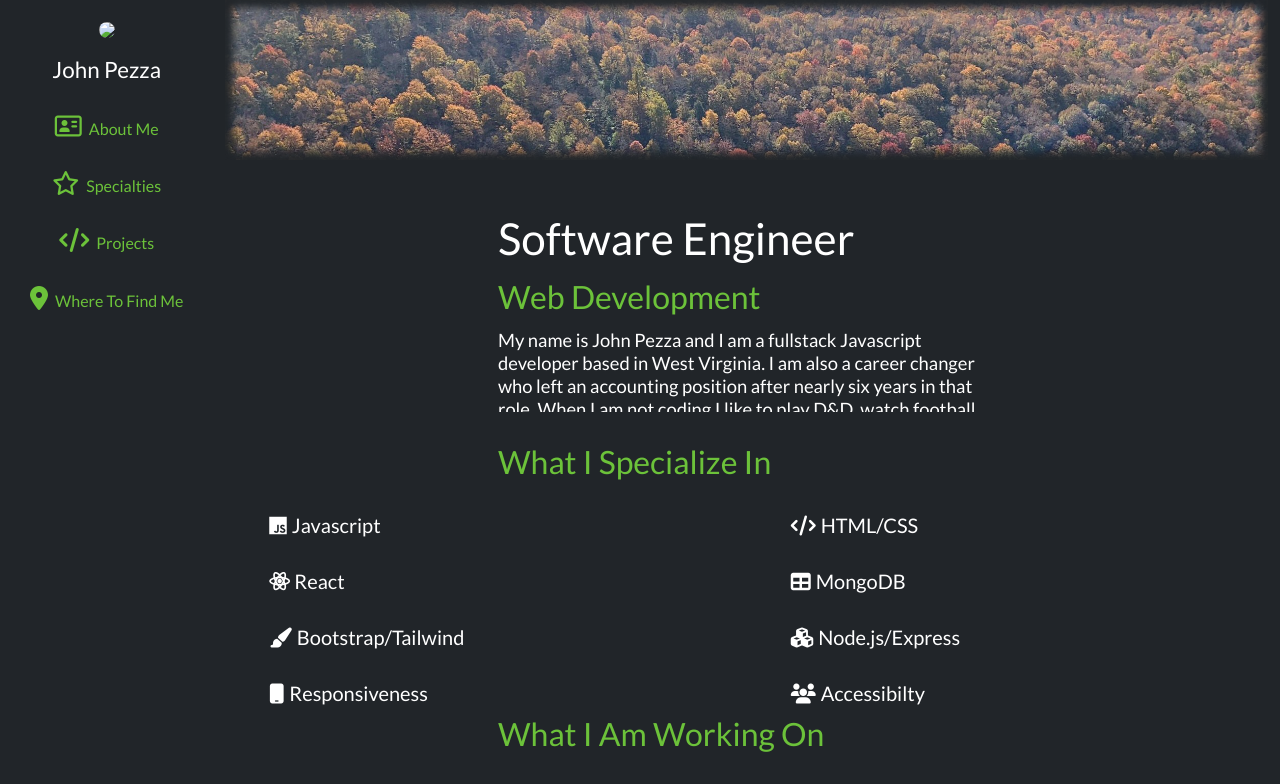
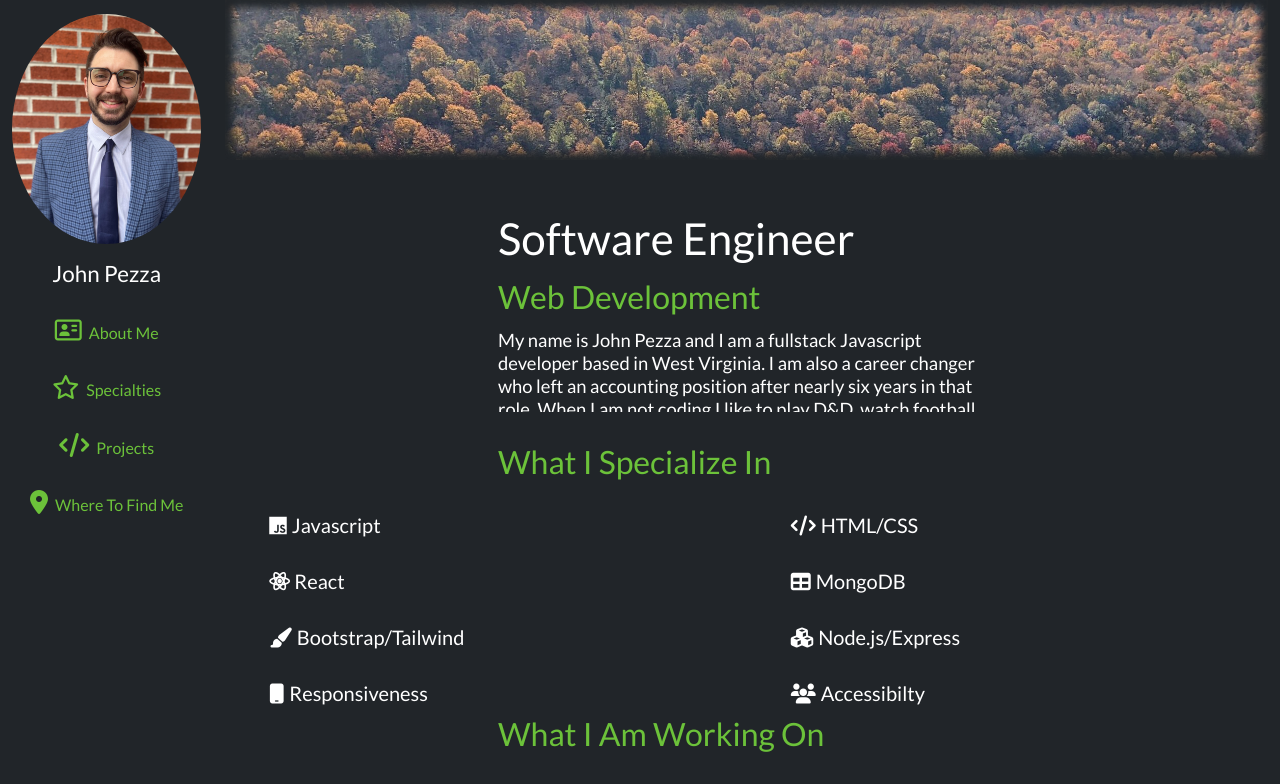
Before and after one commit to jpdotdev/portfolio, a website: page src/index.html in a window 1280 px wide. Shown: the top 784 px of the page. Drawn offline with nearby package versions, Linux system fonts and the light colour scheme.

Commit message:
updated headshot

```diff
--- a/src/index.html
+++ b/src/index.html
@@ -19,7 +19,7 @@
             <ul class="nav flex-column">
               <li class="nav-item">
                 <a href="index.html" class="align-middle">
-                  <img src="./assets/HeadShot1.png" class="img-fluid myImg">
+                  <img src="./assets/HeadShot1.jpg" class="img-fluid myImg">
                 </a>
               </li>
               <div class="container-fluid">
```
